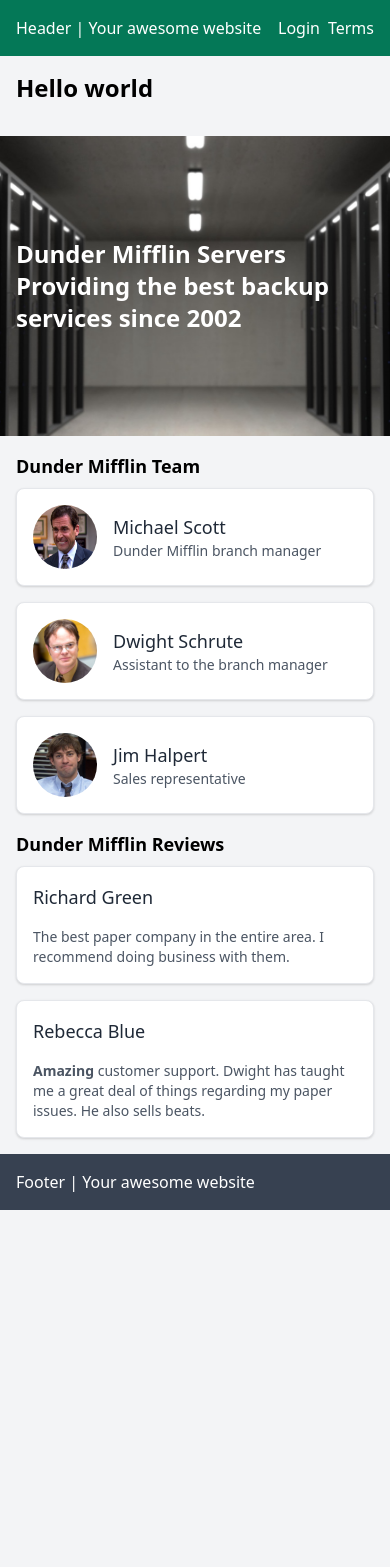
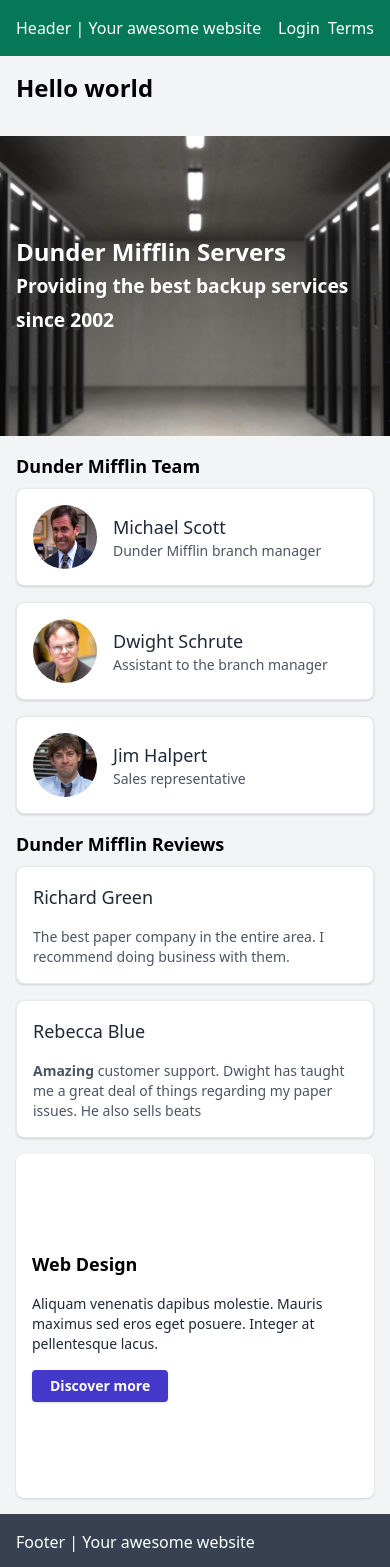
Before and after one commit to victorocna/awesome-react-components, a Next.js app: page / in a window 390 px wide. Shown: the top 1567 px of the page. Before the commit the page ends 1210 px from the top, so only its background shows below. Built offline with nearby package versions, Linux system fonts and the light colour scheme.

Commit message:
move config to json files

```diff
--- /dev/null
+++ b/components/Cta.jsx
@@ -0,0 +1,28 @@
+import React from 'react';
+import { Button } from '.';
+
+const Cta = ({ props }) => {
+  const { image, title, content, button } = props;
+
+  return (
+    <div className="max-w-screen-lg mx-auto grid lg:grid-cols-2 gap-4 px-4">
+      <div className="grid lg:grid-cols-5 bg-white rounded-lg overflow-hidden shadow mb-4">
+        <div className="col-span-3 py-24 px-4 space-y-4">
+          {title && <h3 className="font-semibold text-lg">{title}</h3>}
+          {content && <p className="text-sm text-gray-800">{content}</p>}
+          <Button>{button.label}</Button>
+        </div>
+        <div className="col-span-2 cta"></div>
+      </div>
+
+      <style jsx>{`
+        .cta {
+          background: url(${image}) no-repeat center center;
+          background-size: cover;
+        }
+      `}</style>
+    </div>
+  );
+};
+
+export default Cta;
--- a/components/Hero.jsx
+++ b/components/Hero.jsx
@@ -1,18 +1,13 @@
 import React from 'react';
 import PropTypes from 'prop-types';
 
-const Hero = ({ props }) => {
+const Hero = ({ props, children }) => {
   const { image, minHeight } = props;
 
   return (
     <div className="w-full mb-4">
       <div className="bg-cover bg-center hero flex content-start">
-        <div className="w-full max-w-screen-lg mx-auto flex items-center px-4">
-          <h2 className="text-2xl font-semibold text-white">
-            Dunder Mifflin Servers <br />
-            Providing the best backup services since 2002
-          </h2>
-        </div>
+        <div className="w-full max-w-screen-lg mx-auto flex items-center px-4">{children}</div>
       </div>
       <style jsx>{`
         .hero {
@@ -26,12 +21,11 @@ const Hero = ({ props }) => {
 
 Hero.propTypes = {
   props: PropTypes.object,
-  children: PropTypes.array,
+  children: PropTypes.node,
 };
 
 Hero.defaultProps = {
   props: {},
-  children: [],
 };
 
 export default Hero;
--- a/components/index.js
+++ b/components/index.js
@@ -1,6 +1,7 @@
 import AppContext from './app-context';
 import AppHead from './AppHead';
 import Button from './Button';
+import Cta from './Cta';
 import Favicon from './Favicon';
 import Footer from './Footer';
 import Header from './Header';
@@ -17,6 +18,7 @@ export {
   AppContext,
   AppHead,
   Button,
+  Cta,
   Favicon,
   Footer,
   Header,
--- /dev/null
+++ b/data/cta.json
@@ -0,0 +1,11 @@
+{
+  "props": {
+    "title": "Web Design",
+    "content": "Aliquam venenatis dapibus molestie. Mauris maximus sed eros eget posuere. Integer at pellentesque lacus.",
+    "image": "https://the7.io/elementor-main/wp-content/uploads/sites/77/2020/03/immain-201-796x1024.jpg",
+    "button": {
+      "label": "Discover more",
+      "href": "#"
+    }
+  }
+}
--- /dev/null
+++ b/data/hero.json
@@ -0,0 +1,8 @@
+{
+  "props": {
+    "title": "Dunder Mifflin Servers",
+    "image": "/images/pexels-manuel-geissinger-325229.jpg",
+    "minHeight": 300
+  },
+  "children": []
+}
--- /dev/null
+++ b/data/index.js
@@ -0,0 +1,6 @@
+import cta from './cta.json';
+import hero from './hero.json';
+import reviews from './reviews.json';
+import team from './team.json';
+
+export { cta, hero, reviews, team };
--- /dev/null
+++ b/data/reviews.json
@@ -0,0 +1,15 @@
+{
+  "props": {
+    "title": "Dunder Mifflin Reviews"
+  },
+  "children": [
+    {
+      "title": "Richard Green",
+      "content": "The best paper company in the entire area. I recommend doing business with them."
+    },
+    {
+      "title": "Rebecca Blue",
+      "content": "**Amazing** customer support. Dwight has taught me a great deal of things regarding my paper issues. He also [sells beats](https://example.com)"
+    }
+  ]
+}
--- /dev/null
+++ b/data/team.json
@@ -0,0 +1,22 @@
+{
+  "props": {
+    "title": "Dunder Mifflin Team"
+  },
+  "children": [
+    {
+      "name": "Michael Scott",
+      "avatar": "/images/michael-scott.jpg",
+      "description": "Dunder Mifflin branch manager"
+    },
+    {
+      "name": "Dwight Schrute",
+      "avatar": "/images/dwight-schrute.jpg",
+      "description": "Assistant to the branch manager"
+    },
+    {
+      "name": "Jim Halpert",
+      "avatar": "/images/jim-halpert.jpg",
+      "description": "Sales representative"
+    }
+  ]
+}
--- a/pages/index.js
+++ b/pages/index.js
@@ -1,19 +1,21 @@
-import { useContext } from 'react';
-import { AppContext, Layout, Hero, Team, Reviews } from '../components';
+import { Layout, Hero, Team, Reviews, Cta } from '../components';
+import { hero, reviews, team, cta } from '../data';
 
-const Page = () => {
-  const { hero, team, reviews } = useContext(AppContext);
-
-  return (
+const Page = () => (
   <Layout>
     <div className="max-w-screen-lg mx-auto p-4">
       <h2 className="font-bold text-2xl mb-4">Hello world</h2>
     </div>
-      {hero && <Hero {...hero} />}
-      {team && <Team {...team} />}
-      {reviews && <Reviews {...reviews} />}
+    <Hero {...hero}>
+      <h2 className="text-2xl font-semibold text-white">
+        <p>Dunder Mifflin Servers</p>
+        <small>Providing the best backup services since 2002</small>
+      </h2>
+    </Hero>
+    <Team {...team} />
+    <Reviews {...reviews} />
+    <Cta {...cta} />
   </Layout>
 );
-};
 
 export default Page;
--- a/site.config.js
+++ b/site.config.js
@@ -2,62 +2,4 @@ module.exports = {
   sitename: 'Awesome React Components',
   title: 'Awesome React Components',
   fontAwesome: 'https://use.fontawesome.com/releases/v5.6.3/css/all.css',
-  hero: {
-    props: {
-      image: '/images/pexels-manuel-geissinger-325229.jpg',
-      minHeight: 300,
-    },
-    children: ['tryOurDemo', 'paragraph#demo'],
-  },
-  tryOurDemo: {
-    props: {
-      type: 'button',
-      label: 'Try our demo',
-      animate: 'fadeIn',
-    },
-  },
-  'paragraph#demo': {
-    props: {
-      markdown: `**Hello** world`,
-    },
-  },
-  team: {
-    props: {
-      title: 'Dunder Mifflin Team',
-    },
-    children: [
-      {
-        name: 'Michael Scott',
-        avatar: '/images/michael-scott.jpg',
-        description: 'Dunder Mifflin branch manager',
-      },
-      {
-        name: 'Dwight Schrute',
-        avatar: '/images/dwight-schrute.jpg',
-        description: 'Assistant to the branch manager',
-      },
-      {
-        name: 'Jim Halpert',
-        avatar: '/images/jim-halpert.jpg',
-        description: 'Sales representative',
-      },
-    ],
-  },
-  reviews: {
-    props: {
-      title: 'Dunder Mifflin Reviews',
-    },
-    children: [
-      {
-        title: 'Richard Green',
-        content: 'The best paper company in the entire area. I recommend doing business with them.',
-      },
-      {
-        title: 'Rebecca Blue',
-        content: `**Amazing** customer support. Dwight has taught me a great deal of
-          things regarding my paper issues. He also [sells beats](https://example.com).
-        `,
-      },
-    ],
-  },
 };
```
Lines whose indentation alone changed are shown as unchanged.
